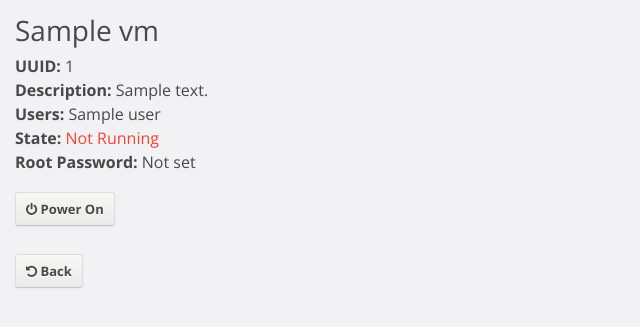
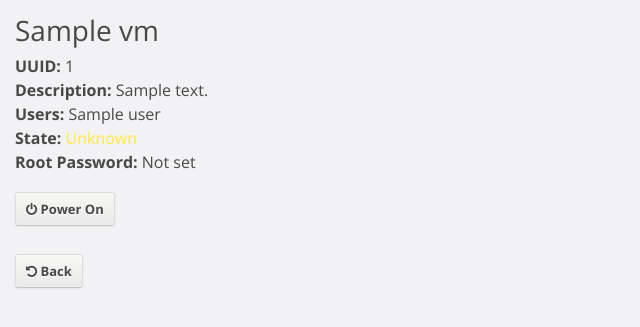
Before and after one commit to tjcsl/director, a Django app: template web3/templates/vms/info.html in a window 1280 px wide. Shown: the part 40-367 px from the top of the page, without its empty margins (0-640 px from the left). Run offline with Django 3.2, Linux system fonts and the light colour scheme; the template is opened without the code that fills it: most values are stand-ins (such as "Sample title", 1, 10 or a date in 2020); some libraries are stand-ins or nearby versions.

Commit message:
unknown status

```diff
--- a/web3/templates/vms/info.html
+++ b/web3/templates/vms/info.html
@@ -21,7 +21,7 @@
             <b>UUID:</b> {{ vm.uuid }}<br />
             <b>Description:</b> {{ vm.description|default:"None" }}<br />
             <b>Users:</b> {{ vm.users.all|join:", "|default:"None" }}<br />
-            <b>State:</b> {% if vm_state == 0 %}<span style="color:#4CAF50">Running</a>{% else %}<span style="color:#F44336">Not Running{% endif %}</span><br />
+            <b>State:</b> {% if vm_state == 0 %}<span style="color:#4CAF50">Running</a>{% elif vm_state == None %}<span style="color:#FFEB3B">Unknown</span>{% else %}<span style="color:#F44336">Not Running{% endif %}</span><br />
             {% if vm_state == 0 %}
             <b>IP(s):</b> {{ vm_ips|join:", "|default:"None" }}<br />
             {% endif %}
```
